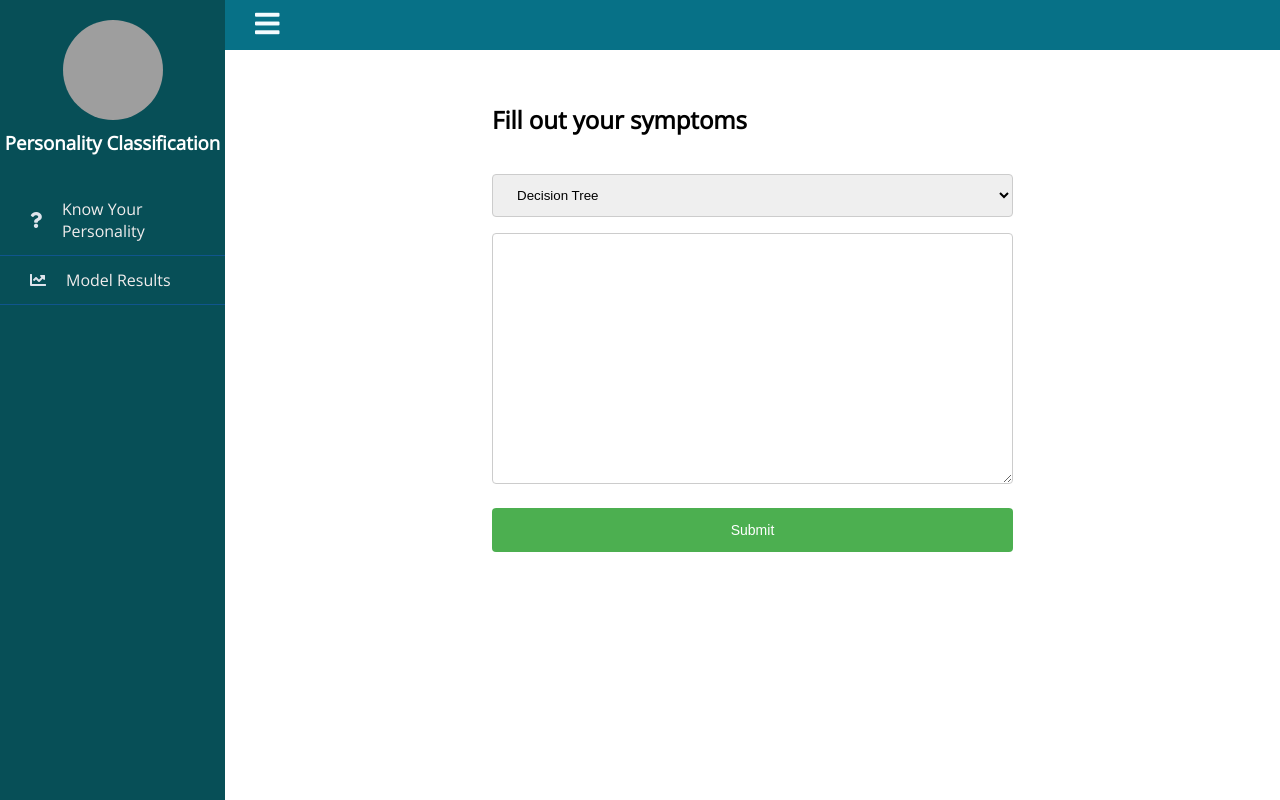
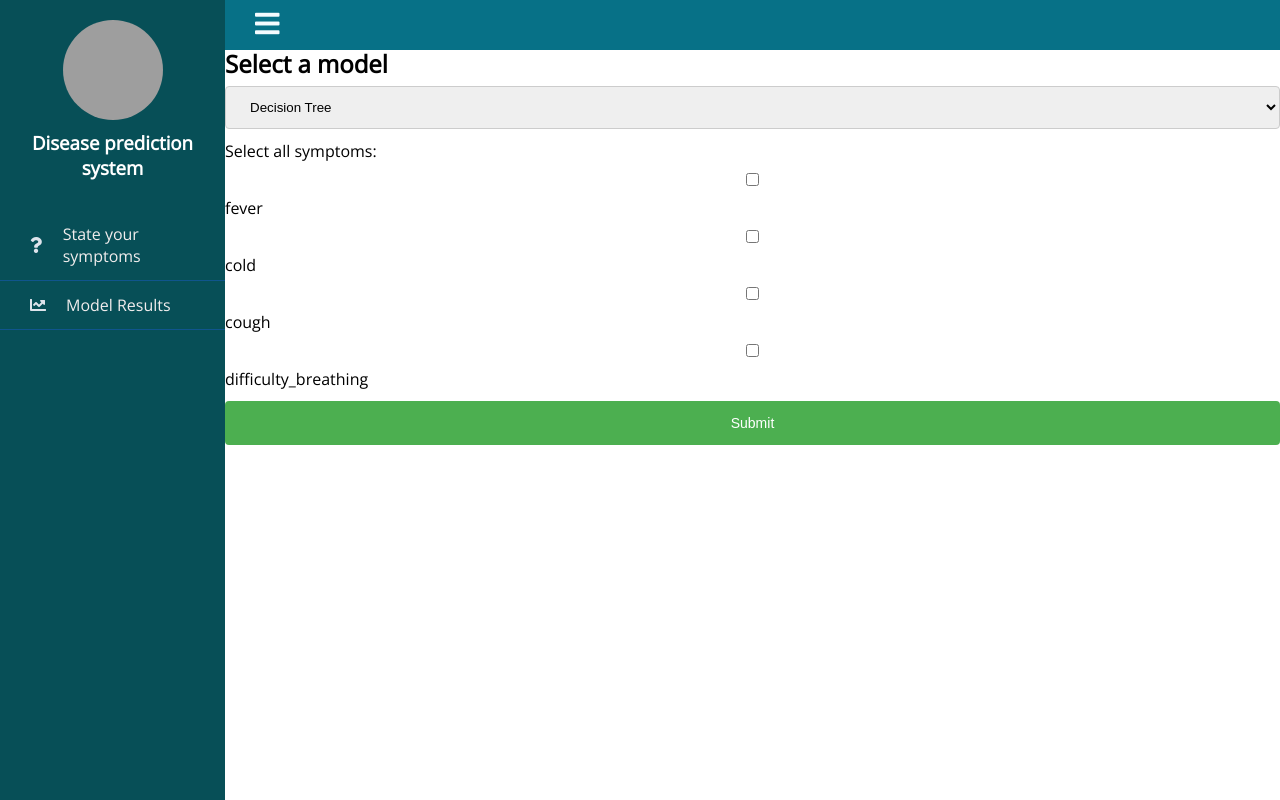
Before and after one commit to Aayushshah196/Disease-Prediction-System, a FastAPI app: page /predict in a window 1280 px wide. Run offline with FastAPI, Linux system fonts and the light colour scheme; parts of the project's set-up code (start-up, migrations or seed data) failed here and were passed over; some libraries are stand-ins or nearby versions; grey boxes are pictures that could not be loaded.

Commit message:
templates organized

```diff
--- a/src/static/js/submit.js
+++ b/src/static/js/submit.js
@@ -1,51 +1,58 @@
-const form = document.getElementById("search-personality");
-form.addEventListener("submit", async (event) => {
-  event.preventDefault();
-  innerText = event.target["personality-text"].value;
-  modelChoose =
-    event.target["model"].options[event.target["model"].selectedIndex].value;
 
-  const data = await displayResult(innerText, modelChoose);
-  value = data["searchResult"];
-  resultContainer = document.getElementById("result-container");
-  resultContainer.innerText = `Your Personality type is ${value}
-  ${value[0]}: ${get(value[0])}
-  ${value[1]}: ${get(value[1])}
-  ${value[2]}: ${get(value[2])}
-  ${value[3]}: ${get(value[3])}`;
-  resultContainer.style.display = "block";
+const data_form = document.querySelector('#sign-up');
+// form.addEventListener('submit', handleData);
+
+
+
+//this part dynamically populates symptoms from the list to create checkbox
+const input_symptoms = ['fever','cold','cough','difficulty_breathing'];
+const sym_group=document.querySelector('#symptom-checkboxes');
+
+for (var i = 0; i < input_symptoms.length; i++) {
+
+	// <input type="checkbox" name="langs" id="langs_perl" value="Perl"> <label for="langs_perl">Perl</label>
+
+
+    var checkBoxdiv = document.createElement("div");
+	checkBoxdiv.innerHTML=`<input type="checkbox" name="symptoms" id="${input_symptoms[i]}" value="${input_symptoms[i]}"> <label for="${input_symptoms[i]}">${input_symptoms[i]}</label>`;
+	sym_group.appendChild(checkBoxdiv);
+
+}
+
+
+
+//this part handles the submitted symptoms from the list
+const symptoms =[]
+data_form.addEventListener('submit', (e)=>{
+	e.preventDefault();
+
+	var form_data = new FormData(data_form);
+    console.log("form data: ");
+	console.log(form_data.entries());
+    for(var pair of form_data.entries())
+    {
+		symptoms.push(pair[1]);
+    }
+	// document.getElementById("checkbox").checked = false;
+	console.log(symptoms);
+
+	var checkboxes =document.getElementsByName("symptoms");
+	for (var checkbox of checkboxes) {
+        checkbox.checked = false;
+    }
+    return true;
+
 });
 
-async function displayResult(text, model) {
-  var queryUrl = "http://127.0.0.1:8000/";
-  payload = {
-    text: text,
-    model: model,
-  };
-  settings = {
-    method: "POST",
-    headers: {
-      "Content-type": "application/JSON",
-    },
-    body: JSON.stringify(payload),
-  };
-  response = await fetch(queryUrl, settings);
-  var data = await response.json();
-  return data;
-}
 
-dictionary = {
-  E: "Extrovert",
-  I: "Introvert",
-  N: "Intuition",
-  S: "Sensing",
-  T: "Thinking",
-  F: "Feeling",
-  J: "Judging",
-  P: "Perceiving",
-};
 
-function get(key) {
-  var result = dictionary[key];
-  return typeof result !== "undefined" ? result : "";
-}
+// function handleData()
+// {
+//     var form_data = new FormData(document.querySelector("form"));
+//     console.log("form data: ");
+//     for(var pair of form_data.entries())
+//     {
+//         console.log(pair[0]+ ' : '+ pair[1]);
+//     }
+//     return true;
+// }
--- a/src/templates/PredictionForm.html
+++ b/src/templates/PredictionForm.html
@@ -1,53 +1,13 @@
-<!DOCTYPE html>
-<html lang="en">
-  <head>
-    <title>Personality Classification</title>
-    <link
-      rel="stylesheet"
-      href="https://use.fontawesome.com/releases/v5.8.1/css/all.css"
-    />
-    <link rel="stylesheet" href="{{ url_for('static', path='/css/style.css') }}" />
-    <meta charset="UTF-8" />
-    <meta http-equiv="X-UA-Compatible" content="IE=edge" />
-    <meta name="viewport" content="width=device-width, initial-scale=1.0" />
-    <style></style>
-  </head>
-  <body>
-    <div style="display: none" id="context_parse">{{context}}</div>
+{% extends 'index.html' %}
 
-    <main class="my_wrapper">
-      <div class="my_sidebar">
-        <div class="profile">
-          <img src="../logo1.png" alt="profile_picture" />
-          <h3>Personality Classification</h3>
-        </div>
-        <ul>
-          <li>
-            <a href="./search.html">
-              <span class="icon"><i class="fas fa-question"></i></span>
-              <span class="item">Know Your Personality</span>
-            </a>
-          </li>
-          <li>
-            <a href="./resultViewer.html">
-              <span class="icon"><i class="fas fa-chart-line"></i></span>
-              <span class="item">Model Results</span>
-            </a>
-          </li>
-        </ul>
-      </div>
 
-      <div class="my_top_navbar">
-        <button class="my_hamburger">
-          <i class="fas fa-bars"></i>
-        </button>
-      </div>
-    </main>
+{% block content %}
     <div class="my_container">
+      <div class="p-2">
+        <form  id="sign-up" >
 
-      <div class="form-group">
-        <h2 style="margin-bottom: 2rem;">Fill out your symptoms</h2>
-        <form method="post" id="search-personality">
+        <h2>Select a model</h2>
+
         <select name="model" id="model">
           <option value="Decision Tree">Decision Tree</option>
           <option value="Random Forest Classifier">Random Forest Classifier</option>
@@ -55,22 +15,19 @@
           <option value="K Nearest Neighbor">K Nearest Neighbor</option>
           <option value="Logisitic Regression">Logisitic Regression</option>
         </select>
-        <textarea name="personality-text" id="textarea-container" cols="30" rows="15"></textarea>
-        <input type="submit" id="submit-button">
+          <p>Select all symptoms:</p>
+        <div id="symptom-checkboxes">
+
+        </div>
+
+        <input type="submit" value="Submit" />
+
         </form>
-    <div id="result-container">
       </div>
     </div>
-    </div>
-    </div>
-  </body>
+{% endblock %}
 
-  <script>
-    var hamburger = document.querySelector(".my_hamburger");
-    hamburger.addEventListener("click", function () {
-      document.querySelector(".my_wrapper").classList.toggle("active");
-    });
-  </script>
+{% block script %}
 
   <script src="{{ url_for('static', path='/js/submit.js') }}"></script>
-</html>
+{% endblock %}
--- a/src/templates/index.html
+++ b/src/templates/index.html
@@ -1,13 +1,60 @@
-<html>
-    <head>
-        <title>
-            Homepage
-        </title>
-    </head>
+<!DOCTYPE html>
+<html lang="en">
+  <head>
+    <title>Disease Prediction System</title>
+    <link
+      rel="stylesheet"
+      href="https://use.fontawesome.com/releases/v5.8.1/css/all.css"
+    />
+    <link rel="stylesheet" href="{{ url_for('static', path='/css/style.css') }}" />
+    <meta charset="UTF-8" />
+    <meta http-equiv="X-UA-Compatible" content="IE=edge" />
+    <meta name="viewport" content="width=device-width, initial-scale=1.0" />
+    <style></style>
+  </head>
+  <body>
+    <div style="display: none" id="context_parse">{{context}}</div>
 
-    <body>
-        <h1>
-            Homepage
-        </h1>
-    </body>
+    <main class="my_wrapper">
+      <div class="my_sidebar">
+        <div class="profile">
+          <img src="../logo1.png" alt="profile_picture" />
+          <h3>Disease prediction system</h3>
+        </div>
+        <ul>
+          <li>
+            <a href="/predict">
+              <span class="icon"><i class="fas fa-question"></i></span>
+              <span class="item">State your symptoms</span>
+            </a>
+          </li>
+          <li>
+            <a href="/">
+              <span class="icon"><i class="fas fa-chart-line"></i></span>
+              <span class="item">Model Results</span>
+            </a>
+          </li>
+        </ul>
+      </div>
+
+      <div class="my_top_navbar">
+        <button class="my_hamburger">
+          <i class="fas fa-bars"></i>
+        </button>
+      </div>
+    </main>
+    {% block content %}
+    {% endblock %}
+
+  </body>
+
+  {% block script %}
+  {% endblock %}
+
+  <script>
+    var hamburger = document.querySelector(".my_hamburger");
+    hamburger.addEventListener("click", function () {
+      document.querySelector(".my_wrapper").classList.toggle("active");
+    });
+  </script>
 </html>
```
Also changed, not shown: src/templates/ModelResult.html (+6 -49 lines), 1 other file. Lines whose indentation alone changed are shown as unchanged.
